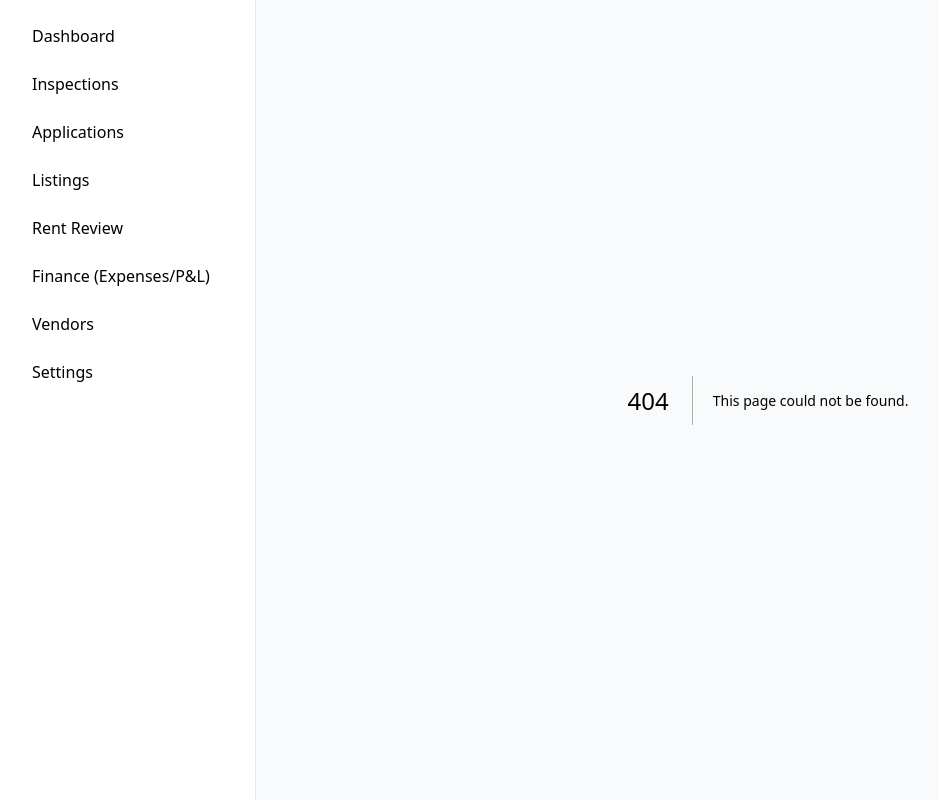
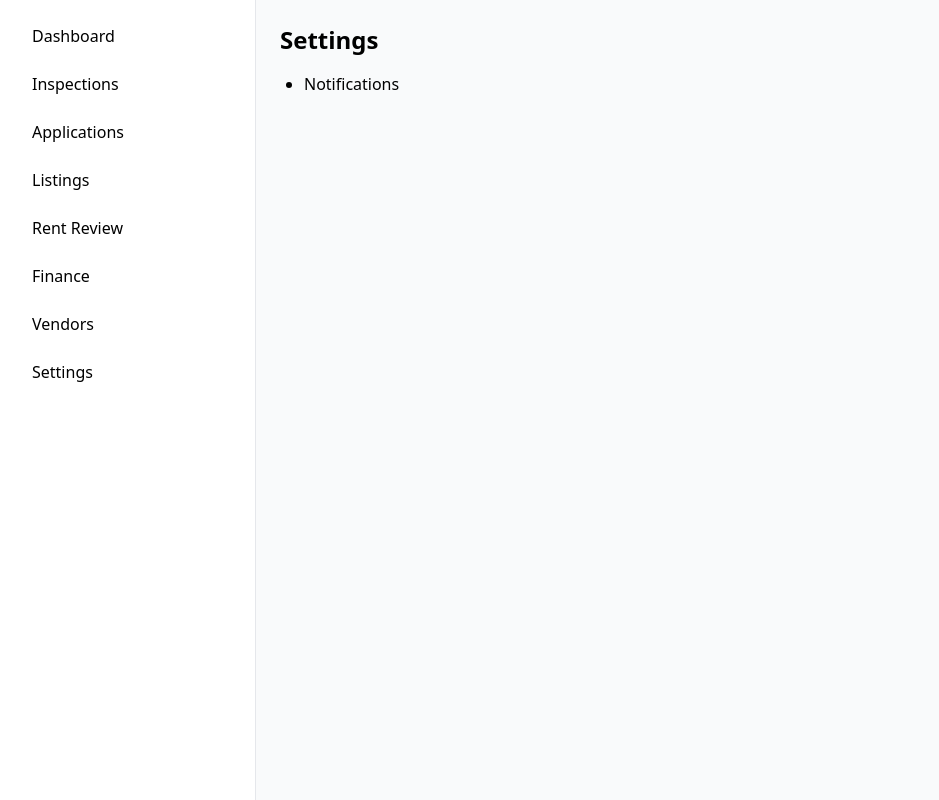
Before and after one commit to clin23/PropTechTest, a Next.js app: page /settings in a window 1280 px wide. Before the commit this address had no page. Shown: the whole page, without its empty margins (0-939 px from the left). Built offline with nearby package versions, Linux system fonts and the light colour scheme.

Commit message:
Add finance and settings landing pages

```diff
--- /dev/null
+++ b/app/finance/page.tsx
@@ -0,0 +1,17 @@
+import Link from "next/link";
+
+export default function FinancePage() {
+  return (
+    <div className="p-6 space-y-4">
+      <h1 className="text-2xl font-semibold">Finance</h1>
+      <ul className="list-disc pl-6 space-y-1">
+        <li>
+          <Link href="/finance/expenses">Expenses</Link>
+        </li>
+        <li>
+          <Link href="/finance/pnl">P&amp;L</Link>
+        </li>
+      </ul>
+    </div>
+  );
+}
--- /dev/null
+++ b/app/settings/page.tsx
@@ -0,0 +1,14 @@
+import Link from "next/link";
+
+export default function SettingsPage() {
+  return (
+    <div className="p-6 space-y-4">
+      <h1 className="text-2xl font-semibold">Settings</h1>
+      <ul className="list-disc pl-6 space-y-1">
+        <li>
+          <Link href="/settings/notifications">Notifications</Link>
+        </li>
+      </ul>
+    </div>
+  );
+}
--- a/components/Sidebar.tsx
+++ b/components/Sidebar.tsx
@@ -10,7 +10,7 @@ const links = [
   { href: "/applications", label: "Applications" },
   { href: "/listings", label: "Listings" },
   { href: "/rent-review", label: "Rent Review" },
-  { href: "/finance", label: "Finance (Expenses/P&L)" },
+  { href: "/finance", label: "Finance" },
   { href: "/vendors", label: "Vendors" },
   { href: "/settings", label: "Settings" }
 ];
```
